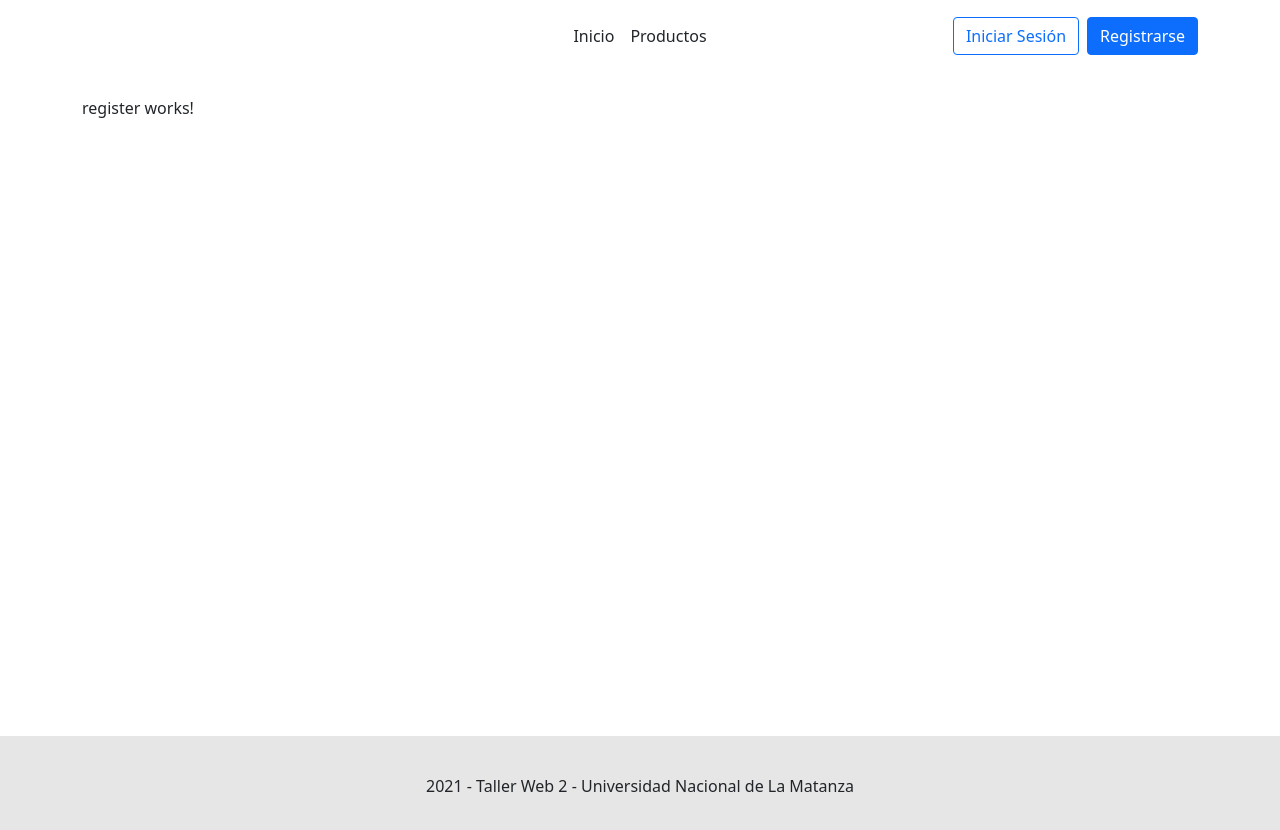
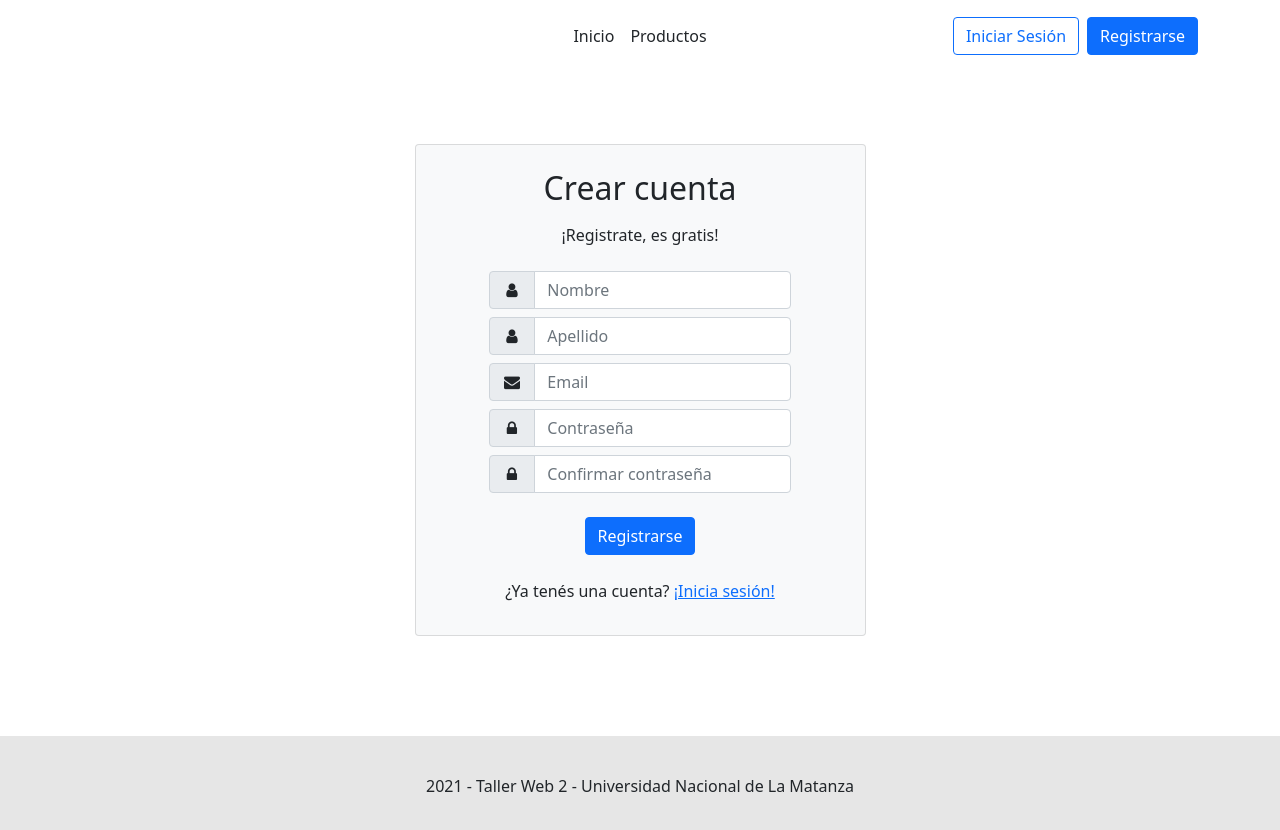
Before and after one commit to GastonPerez97/angular-store, an Angular app: page /registrarse in a window 1280 px wide. Shown: the top 830 px of the page. Built offline with nearby package versions, Linux system fonts and the light colour scheme.

Commit message:
created register view. added font-awesome module

```diff
--- a/angular.json
+++ b/angular.json
@@ -28,8 +28,9 @@
               "src/assets"
             ],
             "styles": [
-              "src/styles.css",
-              "node_modules/bootstrap/dist/css/bootstrap.min.css"
+              "node_modules/bootstrap/dist/css/bootstrap.min.css",
+              "node_modules/font-awesome/css/font-awesome.min.css",
+              "src/styles.css"
             ],
             "scripts": [
                 "node_modules/bootstrap/dist/js/bootstrap.min.js"
--- a/package.json
+++ b/package.json
@@ -20,6 +20,7 @@
     "@angular/platform-browser-dynamic": "~11.2.11",
     "@angular/router": "~11.2.11",
     "bootstrap": "^5.0.1",
+    "font-awesome": "^4.7.0",
     "rxjs": "~6.6.0",
     "tslib": "^2.0.0",
     "zone.js": "~0.11.3"
--- a/src/app/auth/login/login.component.html
+++ b/src/app/auth/login/login.component.html
@@ -1,16 +1,15 @@
-<div class="container">
-    <div class="row">
+<article class="row">
     <div class="col-sm-9 col-md-7 col-lg-5 mx-auto">
-            <div class="card rounded-3 my-5">
+        <div class="card bg-light rounded-3 mt-5">
             <div class="card-body">
                 <h5 class="card-title fs-2 text-center mb-4 mt-2">Iniciar Sesión</h5>
 
-                    <form class="form-signin">
-                        <div class="form-label-group mb-4">
+                <form>
+                    <div class="mb-3">
                         <input type="email" id="inputEmail" class="form-control" style="height: 40px;" placeholder="Email" required autofocus>
                     </div>
 
-                        <div class="form-label-group mb-4">
+                    <div class="mb-4">
                         <input type="password" id="inputPassword" class="form-control" style="height: 40px;" placeholder="Contraseña" required>
                     </div>
 
@@ -19,14 +18,13 @@
                         <label for="customCheck1">Recordar Contraseña</label>
                     </div>
 
-                        <hr class="my-5">
+                    <hr class="my-4">
 
-                        <div class="text-center mb-3">
+                    <div class="text-center mb-2">
                         <button class="btn btn-lg btn-primary btn-block" type="submit">Iniciar Sesión</button>
                     </div>
                 </form>
             </div>
         </div>
     </div>
-    </div>
-</div>
+</article>
--- a/src/app/auth/register/register.component.css
+++ b/src/app/auth/register/register.component.css
@@ -0,0 +1,3 @@
+email-icon {
+    font-size: 5px;
+}
--- a/src/app/auth/register/register.component.html
+++ b/src/app/auth/register/register.component.html
@@ -1 +1,45 @@
-<p>register works!</p>
+<article class="row">
+    <div class="col-sm-9 col-md-7 col-lg-5 mx-auto">
+        <div class="card bg-light my-5">
+            <div class="card-body mx-auto">
+                <h4 class="card-title mt-2 mb-3 text-center fs-2">Crear cuenta</h4>
+                <p class="text-center mb-4">¡Registrate, es gratis!</p>
+
+                <form>
+                    <div class="form-group input-group mb-2">
+                        <span class="input-group-text"> <i class="fa fa-user fa-fw"></i> </span>
+                        <input name="name" class="form-control" placeholder="Nombre" type="text">
+                    </div>
+
+                    <div class="form-group input-group mb-2">
+                        <span class="input-group-text"> <i class="fa fa-user fa-fw"></i> </span>
+                        <input name="surname" class="form-control" placeholder="Apellido" type="text">
+                    </div>
+
+                    <div class="form-group input-group mb-2">
+                        <span class="input-group-text"> <i class="fa fa-envelope fa-fw"></i> </span>
+                        <input name="email" class="form-control" placeholder="Email" type="email">
+                    </div>
+
+                    <div class="form-group input-group mb-2">
+                        <span class="input-group-text"> <i class="fa fa-lock fa-fw"></i> </span>
+                        <input name="pass" class="form-control" placeholder="Contraseña" type="password">
+                    </div>
+
+                    <div class="form-group input-group">
+                        <span class="input-group-text"> <i class="fa fa-lock fa-fw"></i> </span>
+                        <input type="confirmPass" class="form-control" placeholder="Confirmar contraseña" type="password">
+                    </div>
+
+                    <div class="form-group text-center my-4">
+                        <button type="submit" class="btn btn-primary btn-block">Registrarse</button>
+                    </div>
+
+                    <p class="text-center">¿Ya tenés una cuenta?
+                        <a routerLink="/ingresar">¡Inicia sesión!</a>
+                    </p>
+                </form>
+            </div>
+        </div>
+    </div>
+</article>
```
Also changed, not shown: 1 other file (tests, documents, lock files or other folders). Lines whose indentation alone changed are shown as unchanged.
